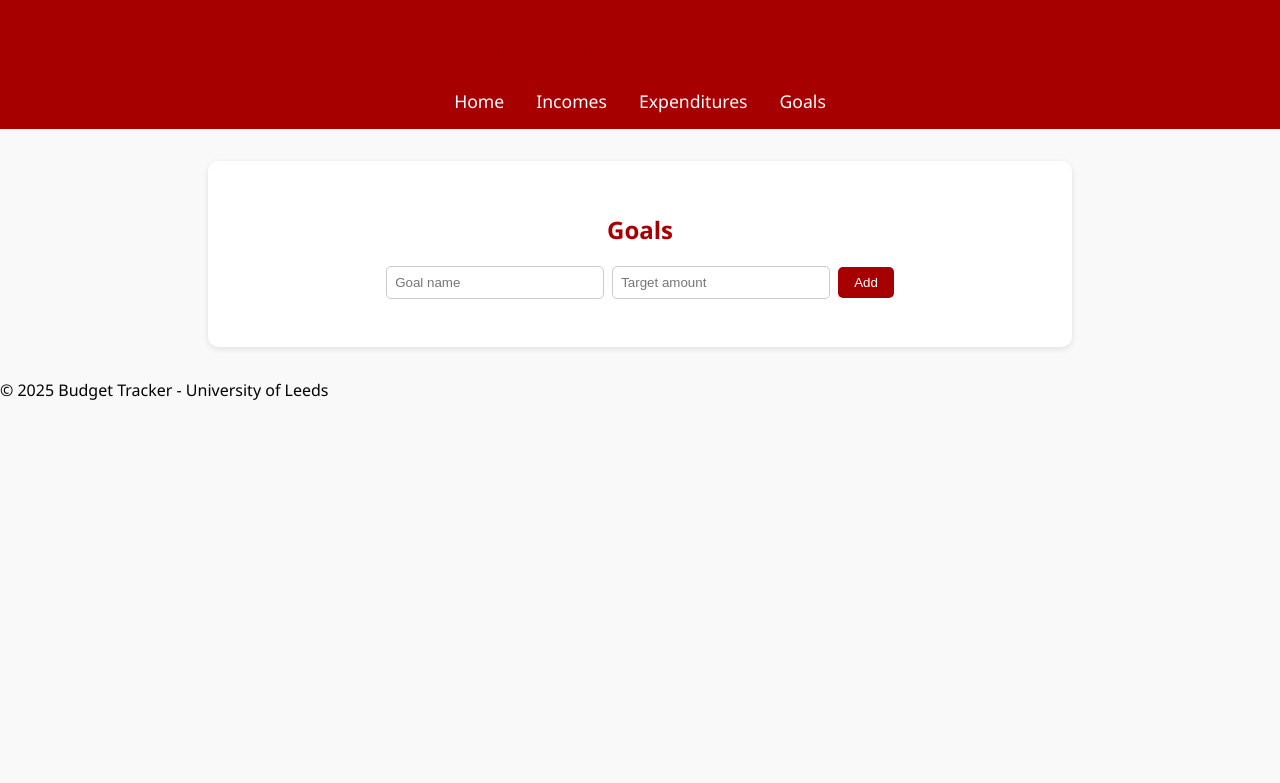
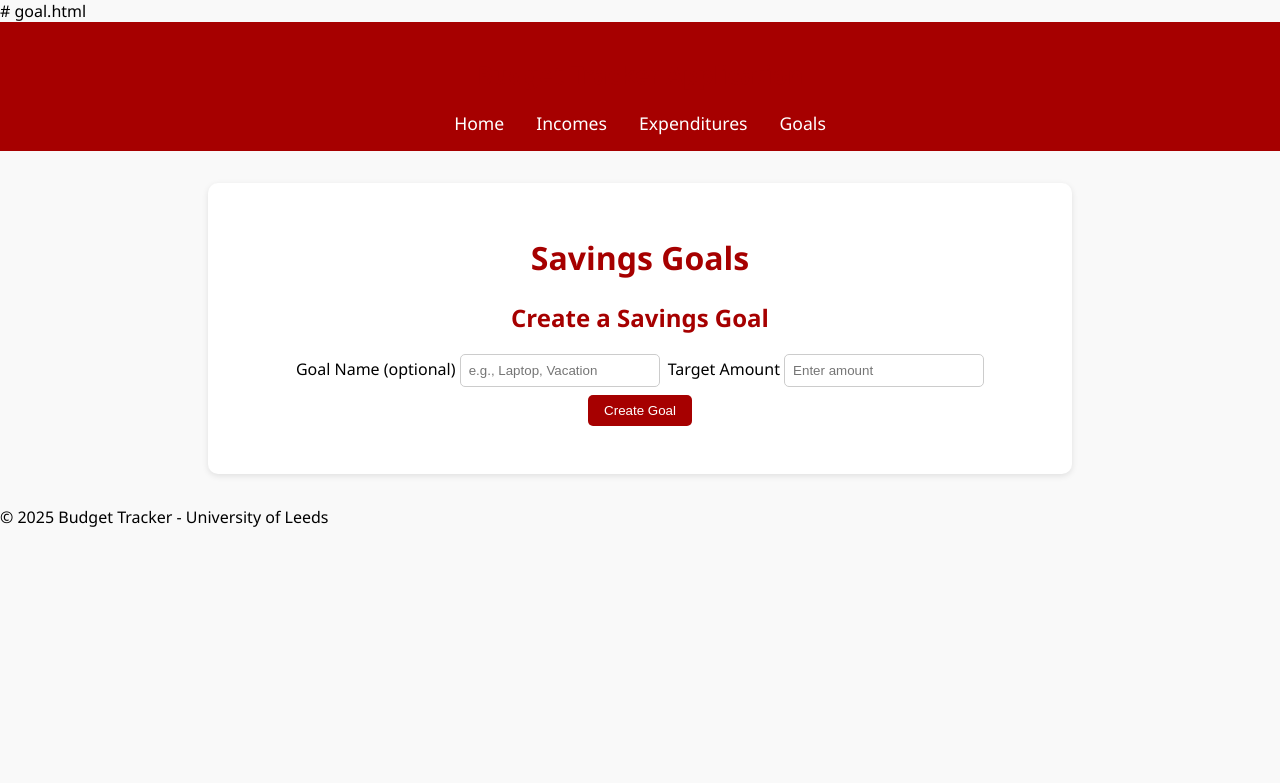
Before and after one commit to 5980Zhongyx/APersonalBudgetTracker_by_flask, a Flask app: page /goal in a window 1280 px wide. Shown: the top 783 px of the page. Run offline with Flask 3, Linux system fonts and the light colour scheme; data that the repository does not hold is empty.

Commit message:
Revamp goal.html for savings goals feature

```diff
--- a/WebAppcwk1budget_tracker/templates/goal.html
+++ b/WebAppcwk1budget_tracker/templates/goal.html
@@ -1,23 +1,78 @@
-{% extends "base.html" %}
-{% block title %}Goals{% endblock %}
+# goal.html{% extends "base.html" %}
+{% block title %}Savings Goals{% endblock %}
 {% block content %}
-    <h2>Goals</h2>
 
-    <form method="POST">
-        <input type="text" name="name" placeholder="Goal name" required>
-        <input type="number" name="value" placeholder="Target amount" step="0.01" required>
-        <button type="submit">Add</button>
-    </form>
+<div class="summary-wrapper">
+    <h1>Savings Goals</h1>
 
-    <ul class="data-list">
-        {% for item in goals %}
-            <li>
-                <span>{{ item.name }}</span>
-                <span>${{ item.value }}</span>
-                <form method="POST" action="{{ url_for('delete_goal', id=item.id) }}" style="display:inline;">
-                    <button type="submit" class="delete-btn">Delete</button>
+    {% if goal %}
+    <div class="current-goal">
+        <h2>Current Goal</h2>
+
+        <div class="goal-card">
+            <h3>{{ goal.name }}</h3>
+            <p class="goal-amount">
+                Target: ${{ "%.2f"|format(goal.value) }}
+            </p>
+
+            <div class="goal-actions">
+                <a href="{{ url_for('edit_goal', id=goal.id) }}" class="btn-edit">Edit Goal</a>
+
+                <form method="POST"
+                      action="{{ url_for('delete_goal', id=goal.id) }}"
+                      class="inline-form">
+                    <button type="submit" class="btn-delete"
+                            onclick="return confirm('Delete this goal?')">
+                        Delete Goal
+                    </button>
                 </form>
-            </li>
-        {% endfor %}
-    </ul>
+            </div>
+        </div>
+
+        <div class="progress-section">
+            <h2>Progress Towards Goal</h2>
+
+            <div class="progress-container">
+                <div class="progress-bar">
+                    <div class="progress-fill" style="width: {{ progress_percentage }}%;">
+                        <span class="progress-text">{{ progress_percentage|round(1) }}%</span>
+                    </div>
+                </div>
+
+                <p class="progress-description">
+                    ${{ "%.2f"|format(savings) }} of ${{ "%.2f"|format(goal.value) }} saved
+                    {% if progress_percentage >= 100 %}
+                        <span class="goal-completed">🎉 Goal Completed!</span>
+                    {% endif %}
+                </p>
+            </div>
+        </div>
+
+    </div>
+    {% else %}
+    <div class="no-goal">
+        <h2>Create a Savings Goal</h2>
+
+        <form method="POST" class="data-form" novalidate>
+            <div class="form-group">
+                <label for="goal-name">Goal Name (optional)</label>
+                <input type="text" id="goal-name" name="name"
+                       placeholder="e.g., Laptop, Vacation"
+                       maxlength="100">
+            </div>
+
+            <div class="form-group">
+                <label for="goal-value">Target Amount</label>
+                <input type="number" id="goal-value" name="value"
+                       placeholder="Enter amount"
+                       step="0.01" min="0.01" required>
+                <span class="error-message" id="value-error"></span>
+            </div>
+
+            <button type="submit" class="btn-primary">Create Goal</button>
+        </form>
+    </div>
+    {% endif %}
+</div>
+
 {% endblock %}
```
